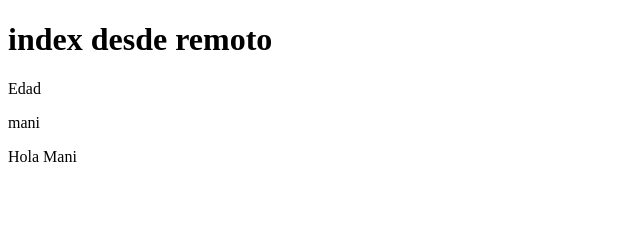
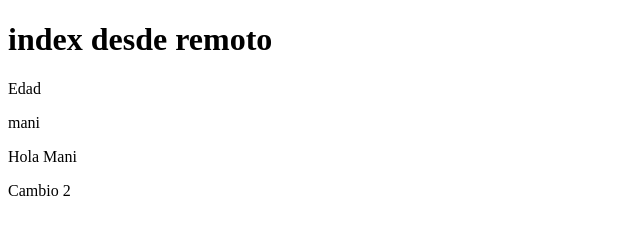
Before and after one commit to Mani8217/new, a plain HTML site: page index.html in a window 1280 px wide. Shown: the full height of the page, 0-640 px from the left. Drawn offline with Linux system fonts and the light colour scheme.

Commit message:
cambio añadido

```diff
--- a/index.html
+++ b/index.html
@@ -11,5 +11,6 @@
     <label for="">Edad</label>
     <p>mani</p>
     <p>Hola Mani</p>
+    <p>Cambio 2</p>
 </body>
 </html>
```
